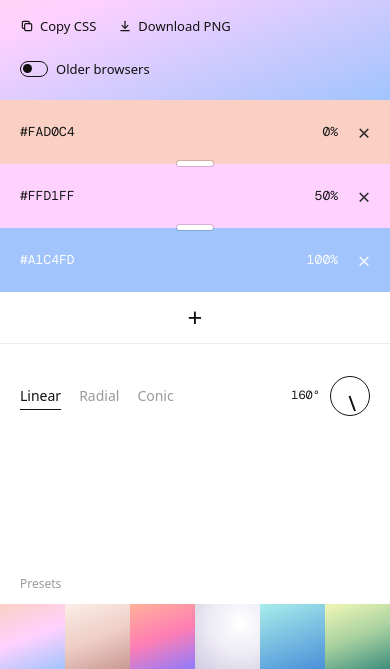
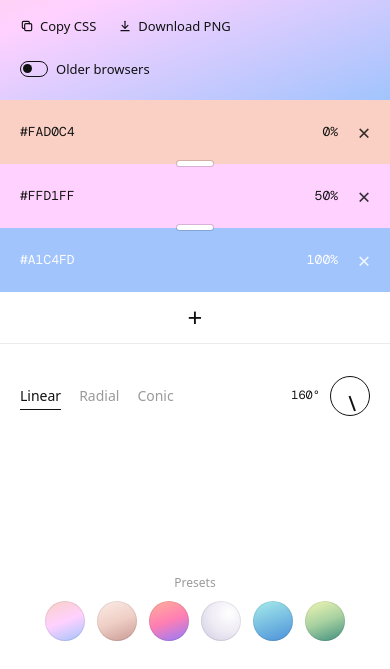
Before and after one commit to gabibble/gradient-app, a plain HTML site: page index.html in a window 390 px wide. Shown: the part 175-844 px from the top of the page. Drawn offline with nearby package versions, Linux system fonts and the light colour scheme.

Commit message:
Fix first and last stops

```diff
--- a/script.js
+++ b/script.js
@@ -147,8 +147,10 @@
 
   /* ---------- gradient model ----------
      Each color has a weight (its share of the block row). A color's stop
-     position is the center of its block, rescaled so the first color sits
-     at 0% and the last at 100%. */
+     position is the center of its block, measured against where the centers
+     sit when all blocks are equal: equal blocks give an even 0% to 100%
+     spread, a wider first block pushes the first stop past 0%, and a wider
+     last block pulls the last stop below 100%. */
 
   function normalize(stops) {
     var total = stops.reduce(function (t, s) { return t + s.w; }, 0);
@@ -160,8 +162,11 @@
   function positions() {
     var centers = [], acc = 0;
     state.stops.forEach(function (s) { centers.push(acc + s.w / 2); acc += s.w; });
-    var first = centers[0], span = centers[centers.length - 1] - first;
-    return centers.map(function (c) { return Math.round(((c - first) / span) * 100); });
+    var n = centers.length;
+    var first = 1 / (2 * n), span = 1 - 1 / n;
+    return centers.map(function (c) {
+      return clamp(Math.round(((c - first) / span) * 100), 0, 100);
+    });
   }
 
   function isEven() {
@@ -172,7 +177,8 @@
   function colorList() {
     var p = positions(), n = state.stops.length, even = isEven();
     return state.stops.map(function (s, i) {
-      return even || i === 0 || i === n - 1 ? s.c : s.c + ' ' + p[i] + '%';
+      var implied = (i === 0 && p[i] === 0) || (i === n - 1 && p[i] === 100);
+      return even || implied ? s.c : s.c + ' ' + p[i] + '%';
     }).join(', ');
   }
 
--- a/style.css
+++ b/style.css
@@ -26,8 +26,12 @@ button { background: none; border: 0; padding: 0; cursor: pointer; }
 
 .app {
   --m: clamp(16px, 2.4vw, 32px);
-  display: flex;
-  align-items: center;
+  /* The text and panel share one centred row and line up along their top
+     edges, so the title stays put when the code below it grows. */
+  display: grid;
+  grid-template-columns: minmax(0, auto) auto;
+  align-items: start;
+  align-content: center;
   justify-content: center;
   gap: clamp(32px, 6vw, 120px);
   height: 100vh;
@@ -150,8 +154,9 @@ h1 {
   transition: transform .15s, background .15s;
 }
 
-.switch[aria-checked="true"] i { background: currentColor; }
-.switch[aria-checked="true"] i::after { transform: translateX(12px); background: var(--inv); }
+/* Same outline and knob in both states: on slides the knob and tints the track. */
+.switch[aria-checked="true"] i { background: color-mix(in srgb, currentColor 28%, transparent); }
+.switch[aria-checked="true"] i::after { transform: translateX(12px); }
 
 /* Right: color blocks */
 
@@ -160,9 +165,8 @@ h1 {
   display: flex;
   flex-direction: column;
   flex: none;
-  align-self: center;
   width: min(46vw, clamp(400px, 30vw, 560px));
-  max-height: 100%;
+  max-height: calc(100vh - 2 * var(--m));
   min-height: 0;
   background: #fff;
   border-radius: 24px;
@@ -366,9 +370,10 @@ h1 {
   padding-bottom: 10px;
   font-size: 12px;
   color: var(--muted);
+  text-align: center;
 }
 
-.presets { display: flex; flex-wrap: wrap; gap: 10px; }
+.presets { display: flex; flex-wrap: wrap; justify-content: center; gap: 10px; }
 
 /* The faint ring keeps near-white presets visible on the white panel. */
 .presets button {
@@ -481,6 +486,7 @@ h1 {
     align-self: stretch;
     width: auto;
     height: auto;
+    max-height: none;
     margin: 0;
     border-radius: 0;
     overflow: visible;
@@ -530,21 +536,9 @@ h1 {
 
   .panel { flex: none; padding: 20px 20px 28px; gap: 24px; }
 
-  .presets-wrap { margin-top: auto; padding: 0; }
+  .presets-wrap { margin-top: auto; padding: 0 20px 28px; }
 
-  .presets-label { padding: 0 20px 12px; }
+  .presets { gap: 12px; }
 
-  .presets { flex-wrap: nowrap; gap: 0; }
-
-  .presets button {
-    flex: 1;
-    width: auto;
-    height: auto;
-    aspect-ratio: 1;
-    border-radius: 0;
-    box-shadow: none;
-  }
-
-  .presets button:hover { transform: none; }
-  .presets button:focus-visible { outline-offset: -4px; }
+  .presets button { width: 40px; height: 40px; }
 }
```
